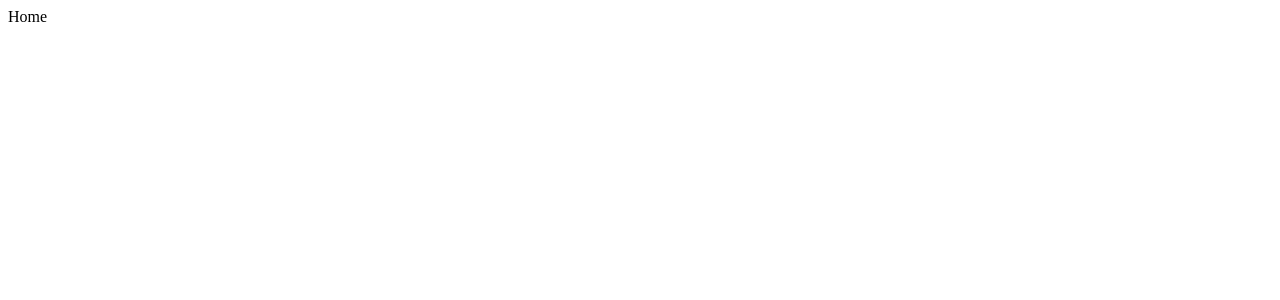
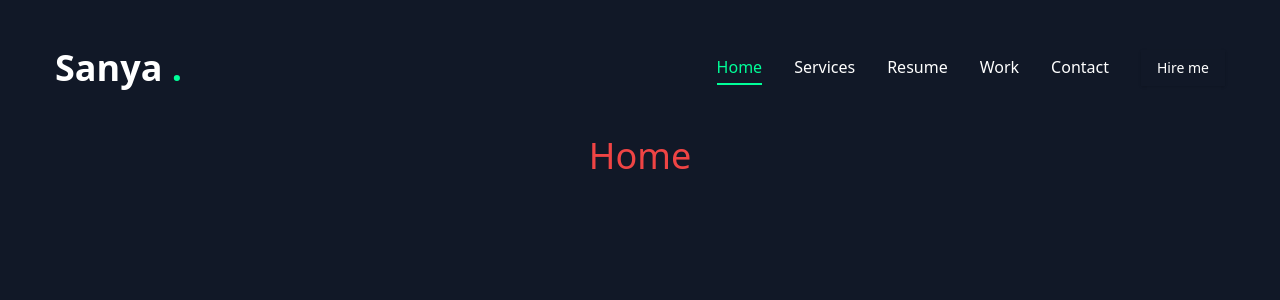
Before and after one commit to Prish20/revamped-portfolio, a Next.js app: page / in a window 1280 px wide. Shown: the top 300 px of the page. Built offline with nearby package versions, Linux system fonts and the light colour scheme.

Commit message:
Create pages and configure sanity for content management.

```diff
--- /dev/null
+++ b/app/(root)/layout.tsx
@@ -0,0 +1,32 @@
+import type { Metadata } from "next";
+import { Poppins } from "next/font/google";
+import "../globals.css";
+import React from "react";
+import Header from "@/components/Header";
+
+const poppins = Poppins({
+  subsets: ["latin"],
+  weight: ["100", "200", "300", "400", "500", "600", "700", "800", "900"],
+  variable: "--font-poppins",
+});
+
+export const metadata: Metadata = {
+  title: "Christadrian Sanya",
+  description:
+    "A passionate Full-Stack Software Engineer specializing in scalable, high-performance web applications. I&apos;m proficient in various programming languages and eager to bring my skills to your team to build exceptional web solutions.",
+};
+
+export default function RootLayout({
+  children,
+}: Readonly<{
+  children: React.ReactNode;
+}>) {
+  return (
+    <html lang="en">
+      <body className={`${poppins.variable} antialiased`}>
+        <Header />
+        {children}
+      </body>
+    </html>
+  );
+}
```
